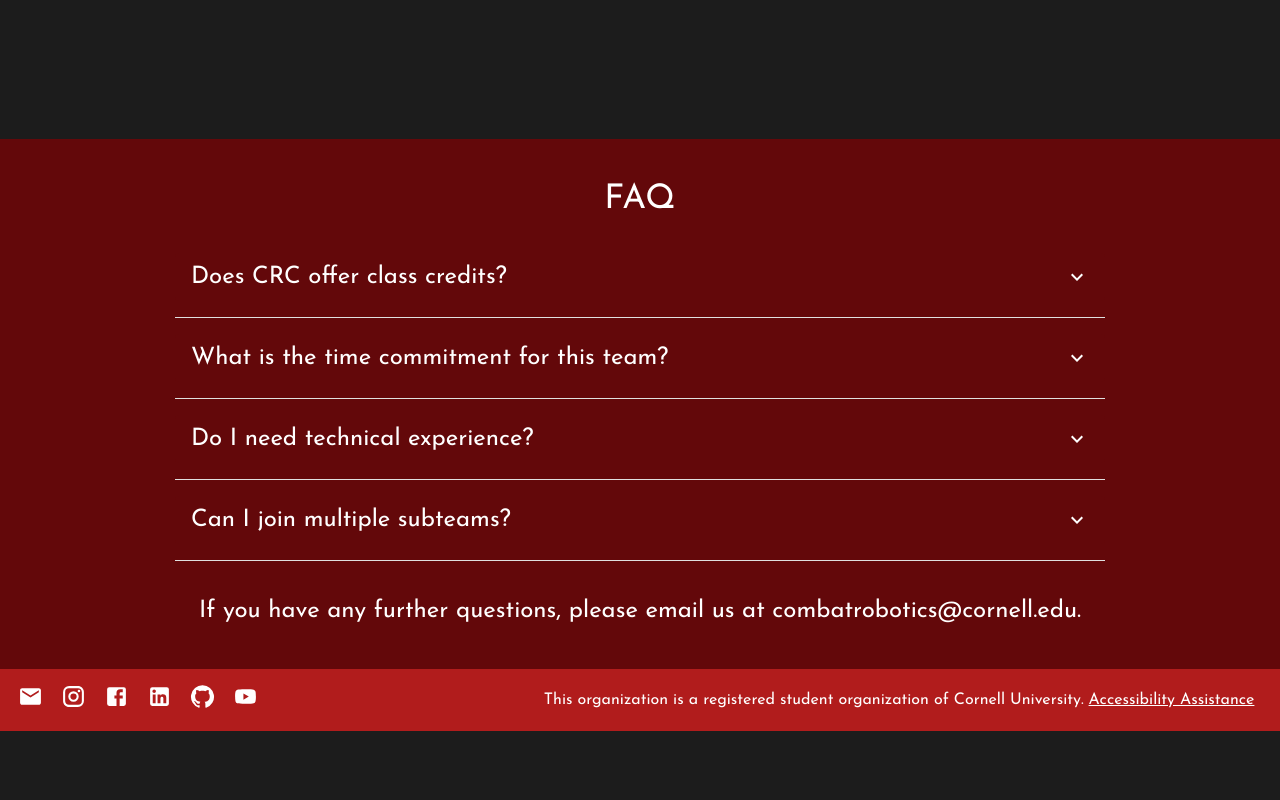
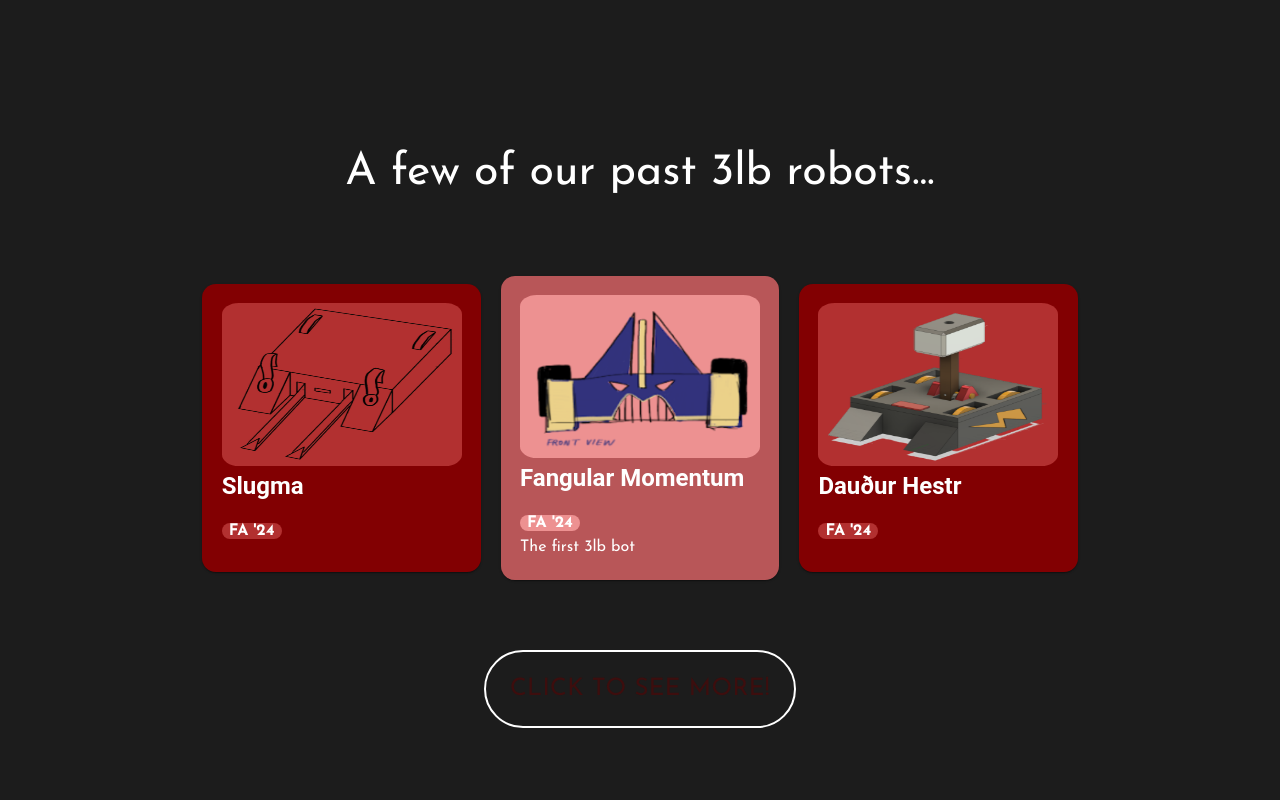
Before and after one commit to Cornell-University-Combat-Robotics/site-2025, a React (Vite) app in the folder react-site/: page /apply in a window 1280 px wide. Shown: the part 5480-6280 px from the top of the page. Before the commit the page ends 6211 px from the top, so only its background shows below. Built offline with nearby package versions, Linux system fonts and the light colour scheme.

Commit message:
apply 3lb mostly done

```diff
--- a/react-site/src/data/robots.ts
+++ b/react-site/src/data/robots.ts
@@ -126,6 +126,33 @@ const RobotsData: Record<string, RobotCardProps[]> = {
       link: "/robots/swiss",
       color: 1,
     },
+  ],
+  /*for apply page 3lb, only need 3 robots*/
+  Shortened_Three_lb: [
+    {
+      name: "Slugma",
+      subteam: "FA '24",
+      desc: "",
+      image: slugmaPhoto,
+      link: "/robots/slugma",
+      color: 0,
+    },
+    {
+      name: "Fangular Momentum",
+      subteam: "FA '24",
+      desc: "The first 3lb bot",
+      image: batbotPhoto,
+      link: "/robots/batbot",
+      color: 1,
+    },
+    {
+      name: "Dauður Hestr",
+      subteam: "FA '24",
+      desc: "",
+      image: hestrPhoto,
+      link: "/robots/hestr",
+      color: 0,
+    }
   ]
 };
 
--- a/react-site/src/pages/apply.jsx
+++ b/react-site/src/pages/apply.jsx
@@ -1,7 +1,8 @@
-import { Typography, Box, Accordion, AccordionSummary, AccordionDetails, Divider, Stack, setRef } from "@mui/material";
+import { Typography, Box, Accordion, AccordionSummary, AccordionDetails, Divider, Stack, setRef, Button } from "@mui/material";
 import apply from "../assets/background-pictures/newbies-photo.jpg";
 import FAQ from "../components/FAQ";
 import React, { useEffect, useState, useRef, forwardRef } from "react";
+import { useNavigate } from "react-router-dom";
 import RedBox from "../components/RedBox.tsx";
 import join01 from "../assets/background-pictures/join-01-background.png";
 import join02 from "../assets/background-pictures/join-02-background.png";
@@ -11,6 +12,7 @@ import slugma from "../assets/3lb/slugma_profile.jpg";
 import robot_scroll from "../assets/robot_scroll.png";
 import arrow_img from "../assets/arrow.png";
 import { LinkToPage } from "../components/FAQ.tsx";
+import RobotCardList from '../components/RobotCardList';
 
 /** Apply creates the Apply page for the website. */
 export default function Apply() {
@@ -171,6 +173,10 @@ export default function Apply() {
       window.removeEventListener("scroll", handleScroll);
     };
   });
+
+  /**Purpose: React Router hook used for programmatic navigation
+  Use: navigate('/route') to go to a specific route*/
+  const navigate = useNavigate();
 
   return (
 
@@ -430,6 +436,31 @@ export default function Apply() {
         </Stack>
       </Box>
 
+      {/* Box for 3lb robot cards & info */}
+      <Box width="100%" height="auto" justifyContent={"center"} alignItems={"center"} >
+        <Typography variant="h2" mb={5}>{"A few of our past 3lb robots..."}</Typography>
+
+        <RobotCardList type='Shortened_Three_lb' capacity={3} />
+
+        <Button
+          sx={{
+            border: "2px solid white",
+            borderRadius: 100,
+            paddingY: 2,
+            paddingX: 3,
+            mb: 15
+          }}
+          onClick={ () => {
+            navigate('/robots#3lb_apply_link')
+          }}
+        >
+          <Typography variant="body1" >
+            {"Click to see more!"}
+          </Typography>
+        </Button>
+
+      </Box>
+
       <FAQ qn={questions} ans={answers} />
     </Box>
   );
--- a/react-site/src/pages/robots.jsx
+++ b/react-site/src/pages/robots.jsx
@@ -3,8 +3,27 @@ import { Box, Stack, Typography, Container } from '@mui/material';
 import RobotCard from '../components/RobotCard';
 import RobotCardList from '../components/RobotCardList';
 import StickyBox from '../components/StickyBox.tsx';
+import { useLocation } from "react-router-dom";
+import React, { useEffect } from "react";
 
 export default function Robots() {
+  const location = useLocation();
+
+  useEffect(() => {
+    const id_hash = location.hash.substring(1); // Remove the '#' from the hash
+
+    //get component that # id is attached to
+    const comp_id = document.getElementById(id_hash);
+    if (comp_id != null) {
+      comp_id.scrollIntoView({ behavior: 'smooth'
+       }); // Scroll to the element smoothly
+    }
+  }, [location]);
+  /* Trigger this effect whenever the location (hash) changes: Example
+  If the page is reloaded and the URL has a hash (e.g., /robots#section-id) (aka. when navigated from apply page),
+  useEffect will run because the location changes upon page load */
+
+
   return (
     <Container mx="15%">
       <Box display="flex" flexDirection="column" alignItems="center">
@@ -56,11 +75,11 @@ export default function Robots() {
           </Typography>
         </Box>
         <RobotCardList type='Retired' capacity={3} />
-        <Typography variant="h3" sx={{ fontFamily: 'Josefin Sans', mt: 15 }}>
+        <Typography variant="h3" sx={{ fontFamily: 'Josefin Sans', mt: 15 }} >
           3 LB ROBOTS
         </Typography>
-        <Box display='flex' justifyContent='center' alignItems='center' sx={{ mt: 5 }}>
-          <Typography width='75%' sx={{ fontFamily: 'Josefin Sans' }}>
+        <Box display='flex' justifyContent='center' alignItems='center' sx={{ mt: 5 }} >
+          <Typography width='75%' sx={{ fontFamily: 'Josefin Sans' }} id="3lb_apply_link">
             These are the 3lb robots that new members create as a part of CRC's training program!
           </Typography>
         </Box>
```
